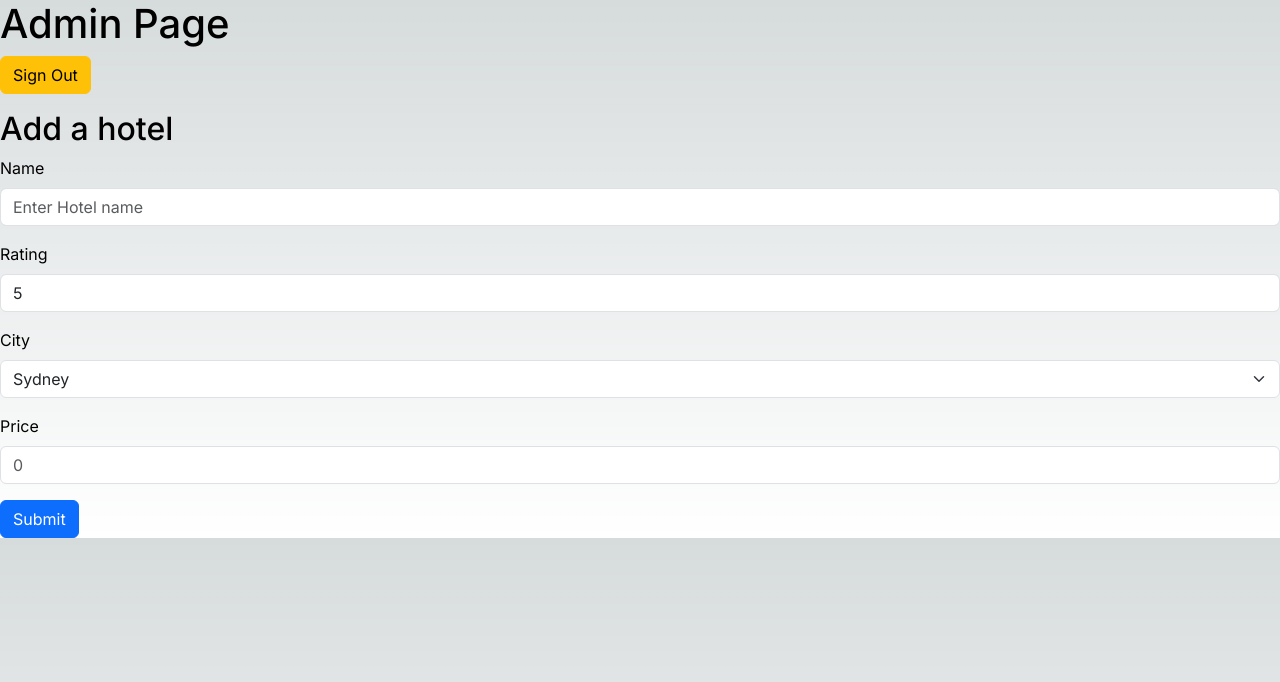
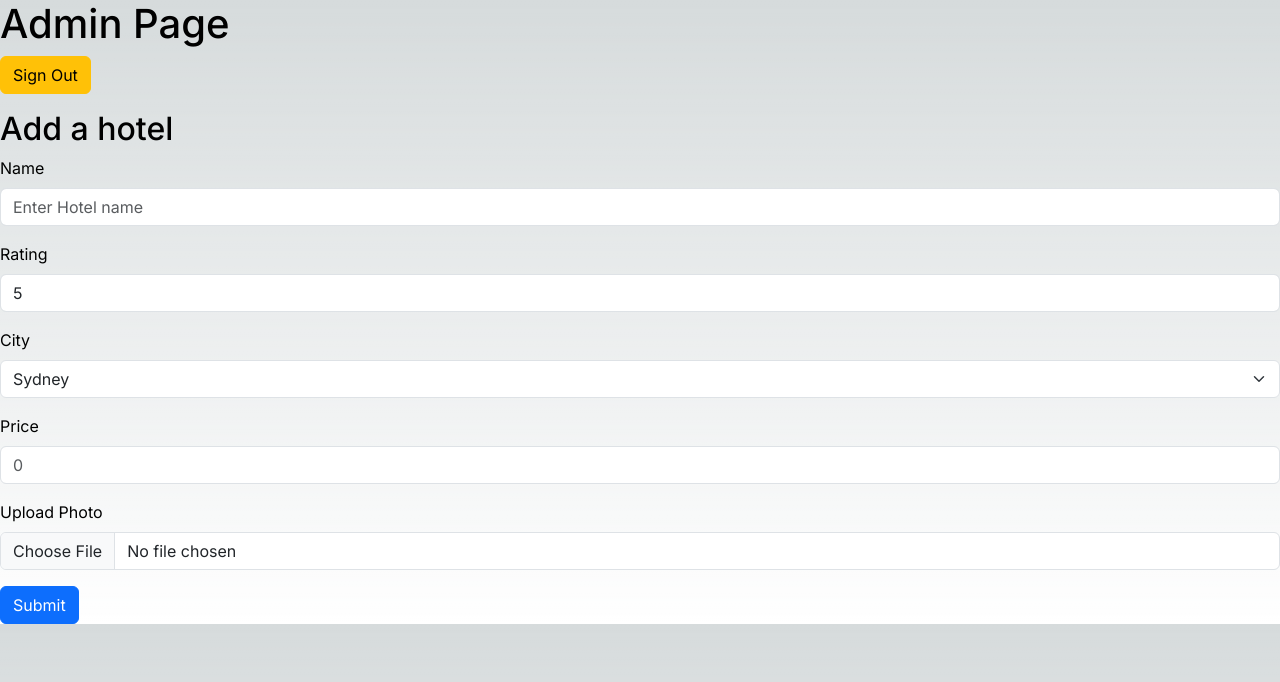
Before and after one commit to AA25/hotel-app, a Next.js app: page /admin in a window 1280 px wide. Shown: the top 682 px of the page. Built offline with nearby package versions, Linux system fonts and the light colour scheme; no server answers; what aws-amplify would draw is missing.

Commit message:
Updated logic to allow upload of file

```diff
--- a/src/app/actions.ts
+++ b/src/app/actions.ts
@@ -8,7 +8,7 @@ export async function handleAddHotel (
         const  cognitoTokens = (await fetchAuthSession()).tokens;
         let rawIdToken = cognitoTokens?.idToken?.toString();
 
-        const response = await fetch('https://wimy1lf81d.execute-api.eu-west-2.amazonaws.com/test', {
+        const response = await fetch('https://wimy1lf81d.execute-api.eu-west-2.amazonaws.com/test/{admin+}', {
             method: 'POST',
             headers: {
                 'Authorization': `Bearer ${rawIdToken}`,
--- a/src/ui/admin/add-hotel-form.tsx
+++ b/src/ui/admin/add-hotel-form.tsx
@@ -50,16 +50,16 @@ export default function AddHotelForm() {
                     required
                 />
             </div>
-            {/*<div className="mb-3">*/}
-            {/*    <label htmlFor={"hotelPhoto"} className="form-label">Upload Photo</label>*/}
-            {/*    <input*/}
-            {/*        id="hotelPhoto"*/}
-            {/*        className="form-control"*/}
-            {/*        type="file"*/}
-            {/*        name="hotelPhoto"*/}
-            {/*        required*/}
-            {/*    />*/}
-            {/*</div>*/}
+            <div className="mb-3">
+                <label htmlFor={"hotelPhoto"} className="form-label">Upload Photo</label>
+                <input
+                    id="hotelPhoto"
+                    className="form-control"
+                    type="file"
+                    name="hotelPhoto"
+                    required
+                />
+            </div>
             <button type="submit" className="btn btn-primary">Submit</button>
         </form>
     );
```
